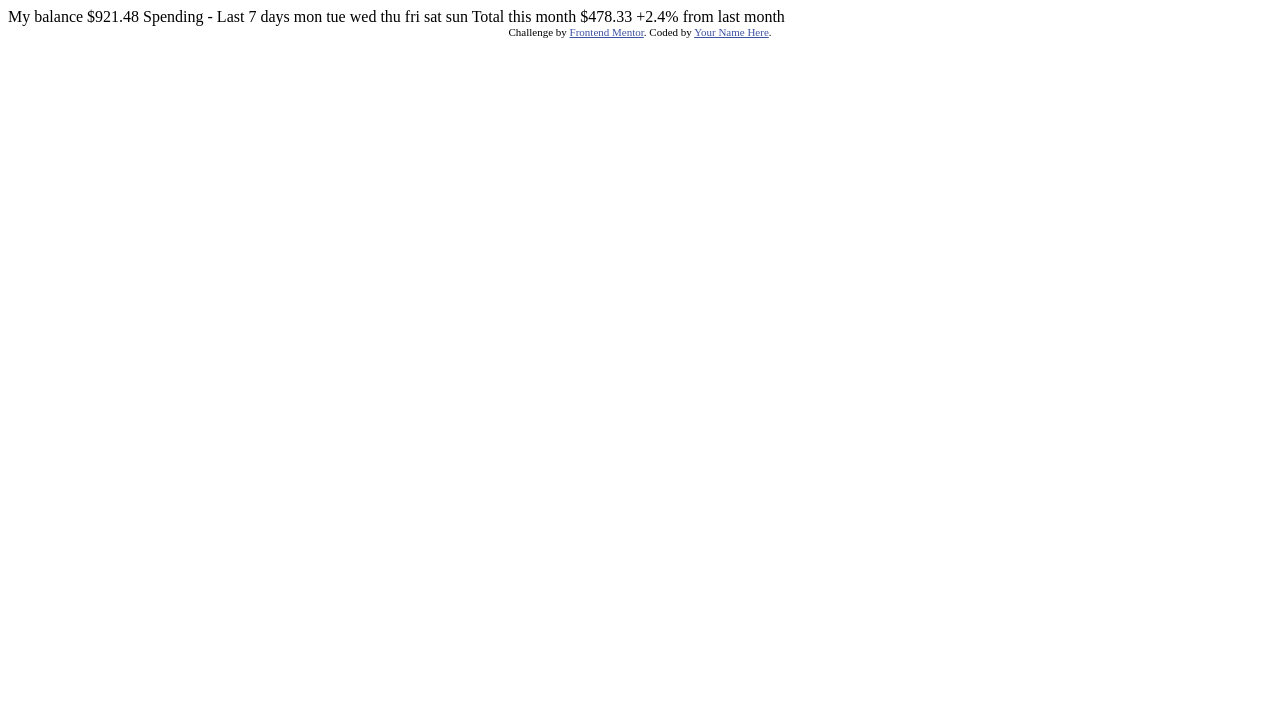
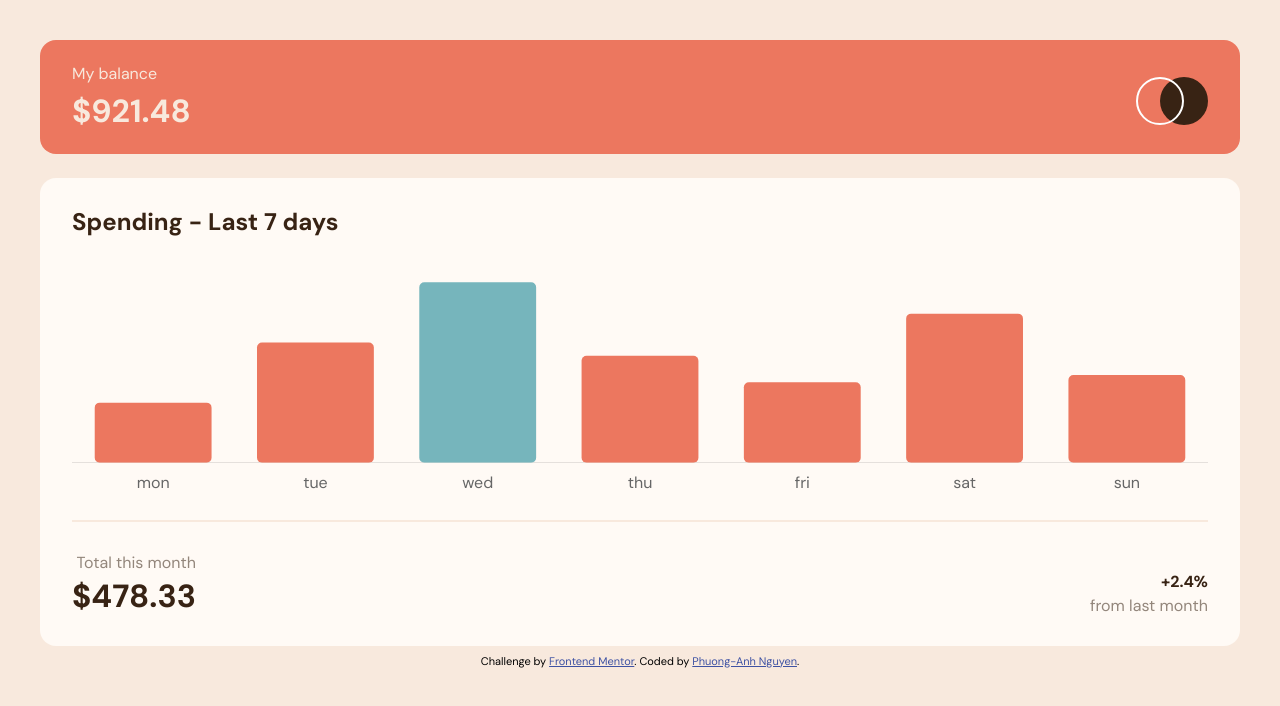
Before and after one commit to ptnguyenn/expenses-chart, a plain HTML site: page index.html in a window 1280 px wide. Drawn offline with nearby package versions, Linux system fonts and the light colour scheme.

Commit message:
mostly done

```diff
--- a/index.html
+++ b/index.html
@@ -6,38 +6,56 @@
 
   <link rel="icon" type="image/png" sizes="32x32" href="./images/favicon-32x32.png">
 
+  <link rel="stylesheet" href="style.css">
+
   <title>Frontend Mentor | Expenses chart component</title>
 
-  <!-- Feel free to remove these styles or customise in your own stylesheet 👍 -->
-  <style>
-    .attribution { font-size: 11px; text-align: center; }
-    .attribution a { color: hsl(228, 45%, 44%); }
-  </style>
 </head>
 <body>
 
-  My balance
-  $921.48
+  <main>
+    <div class="balance">
 
-  Spending - Last 7 days
+      <div class="balance-total">
+        <p>My balance</p>
+        <p class="balance-amount">$921.48</p>
+      </div>
 
-  mon
-  tue
-  wed
-  thu
-  fri
-  sat
-  sun
+      <img src="./images/logo.svg" alt="logo">
+    </div>
 
-  Total this month
-  $478.33
+    <div class="spending">
+      <h2>Spending - Last 7 days</h2>
 
-  +2.4%
-  from last month
+      <div class="chart-container">
+        <canvas id="barChart"></canvas>
+      </div>
+
+      <hr>
+
+      <div class="month-info">
+
+        <div class="spending-total">
+          <p class="text">Total this month</p>
+          <p class="spending-amount">$478.33</p>
+        </div>
+
+        <div class="spending-increase">
+          <p>+2.4%</p>
+          <p class="text">from last month</p>
+        </div>
+      </div>
+
+    </div>
+  </main>
 
   <div class="attribution">
     Challenge by <a href="https://www.frontendmentor.io?ref=challenge" target="_blank">Frontend Mentor</a>.
-    Coded by <a href="#">Your Name Here</a>.
+    Coded by <a href="#">Phuong-Anh Nguyen</a>.
   </div>
+
+  <script src="https://cdn.jsdelivr.net/npm/chart.js"></script>
+  <script src="script.js"></script>
+
 </body>
 </html>
--- /dev/null
+++ b/script.js
@@ -0,0 +1,108 @@
+Chart.defaults.font.family = "DM Sans";
+Chart.defaults.font.size = 16;
+
+const weekday = ["sun", "mon", "tue", "wed", "thu", "fri", "sat"];
+const date = new Date();
+let dday = weekday[date.getDay()];
+console.log(dday);
+
+const data = fetch("data.json");
+getJSON(data);
+
+async function getJSON(data){
+    try{
+        const response = await fetch("data.json", {
+            method: "GET",
+            headers: {
+                "Content-Type": "application/json",
+            },
+        });
+
+        const result = await response.json();
+        //console.log(result);
+        length = result.length;
+
+        labels = [];
+        values = [];
+
+        for(i = 0; i < length; i++){
+            labels.push(result[i].day);
+            values.push(result[i].amount);
+        }
+
+        new Chart(document.getElementById("barChart"), {
+            type: "bar",
+            data: {
+                labels: labels,
+                datasets: [
+                    {
+                        data: values,
+                        backgroundColor: [
+                            "rgba(236, 119, 95, 1)",
+                            "rgba(236, 119, 95, 1)",
+                            "rgba(118, 181, 188, 1)",
+                            "rgba(236, 119, 95, 1)",
+                            "rgba(236, 119, 95, 1)",
+                            "rgba(236, 119, 95, 1)",
+                            "rgba(236, 119, 95, 1)"
+                        ],
+                        hoverBackgroundColor: [
+                            "rgba(254,154,135,255)",
+                            "rgba(254,154,135,255)",
+                            "rgba(181,223,228,255)",
+                            "rgba(254,154,135,255)",
+                            "rgba(254,154,135,255)",
+                            "rgba(254,154,135,255)",
+                            "rgba(254,154,135,255)",
+                        ],
+                        borderRadius: 5,
+                        borderSkipped: false,
+                    }
+                ]
+            },
+            options: {
+                onHover: (event, chartElement) => {
+                    event.native.target.style.cursor = chartElement[0] ? "pointer" : "default";
+                },
+                responsive: true,
+                maintainAspectRatio: false,
+                scales: {
+                    x: {
+                        //display: false,
+                        grid: {
+                            display: false
+                        }
+                    },
+                    y: {
+                        display: false
+                    }
+                },
+                plugins: {
+                    legend: {
+                        display: false
+                    },
+                    tooltip: {
+                        displayColors: false,
+                        callbacks: {
+                            label: tooltipItem => `${tooltipItem.yLabel}: ${tooltipItem.xLabel}`,
+                            title: () => null,
+
+                            label: function(context){
+                                let label = context.dataset.label || "";
+
+                                if(context.parsed.y !== null){
+                                    label += new Intl.NumberFormat("en-US", {style: "currency", currency: "USD"}).format(context.parsed.y);
+                                }
+                                return label;
+                            }
+                        }
+                    }
+                }
+            }
+        })
+
+
+    } catch(error){
+        console.error("ERROR", error);
+    }
+}
--- /dev/null
+++ b/style.css
@@ -0,0 +1,103 @@
+@import url('https://fonts.googleapis.com/css2?family=DM+Sans:wght@400;700&display=swap');
+
+:root{
+    /* primary */
+    --soft-red: hsl(10, 79%, 65%);
+    --cyan: hsl(186, 34%, 60%);
+
+    /* neutral */
+    --dark-brown: hsl(25, 47%, 15%);
+    --medium-brown: hsl(28, 10%, 53%);
+    --cream: hsl(27, 66%, 92%);
+    --very-pale-orange: hsl(33, 100%, 98%);
+
+    --padding: 2rem;
+    --border-radius: 1rem;
+    --padding-top: .5rem;
+}
+
+body{
+    font-family: 'DM Sans', sans-serif;
+    background-color: var(--cream);
+    padding: var(--padding);
+}
+
+.balance{
+    background-color: var(--soft-red);
+    color: var(--cream);
+    display: flex;
+    padding: var(--padding);
+    border-radius: var(--border-radius);
+    padding-top: 1rem;
+    padding-bottom: var(--padding-top);
+    display: flex;
+    justify-content: space-between;
+    margin-bottom: 1.5rem;
+    line-height: .3rem;
+}
+
+.balance-amount{
+    font-size: 2rem;
+    font-weight: 700;
+}
+
+.spending{
+    background-color: var(--very-pale-orange);
+    color: var(--dark-brown);
+    padding: var(--padding);
+    border-radius: var(--border-radius);
+    padding-top: var(--padding-top);
+    padding-bottom: 1rem;
+}
+
+.chart-container{
+    position: relative;
+    margin: auto;
+    width: 500;
+    height: 15rem;
+}
+
+hr{
+    margin-top: 1.5rem;
+    margin-bottom: 1rem;
+    height: 2px;
+    background-color: var(--cream);
+    border: none;
+}
+
+.month-info{
+    display: flex;
+    justify-content: space-between;
+    text-align: right;
+    padding-top: .5rem;
+}
+
+.spending-total{
+    line-height: .1rem;
+}
+
+.spending-amount{
+    font-size: 2rem;
+    font-weight: 700;
+}
+
+.spending-increase{
+    line-height: .5rem;
+    font-weight: 700;
+    padding-top: 1rem;
+}
+
+.text{
+    color: var(--medium-brown);
+    font-weight: lighter;
+}
+
+.attribution {
+    font-size: 11px;
+    text-align: center;
+    padding-top: .5rem;
+}
+
+.attribution a {
+    color: hsl(228, 45%, 44%);
+}
```
Also changed, not shown: 1 other file.
